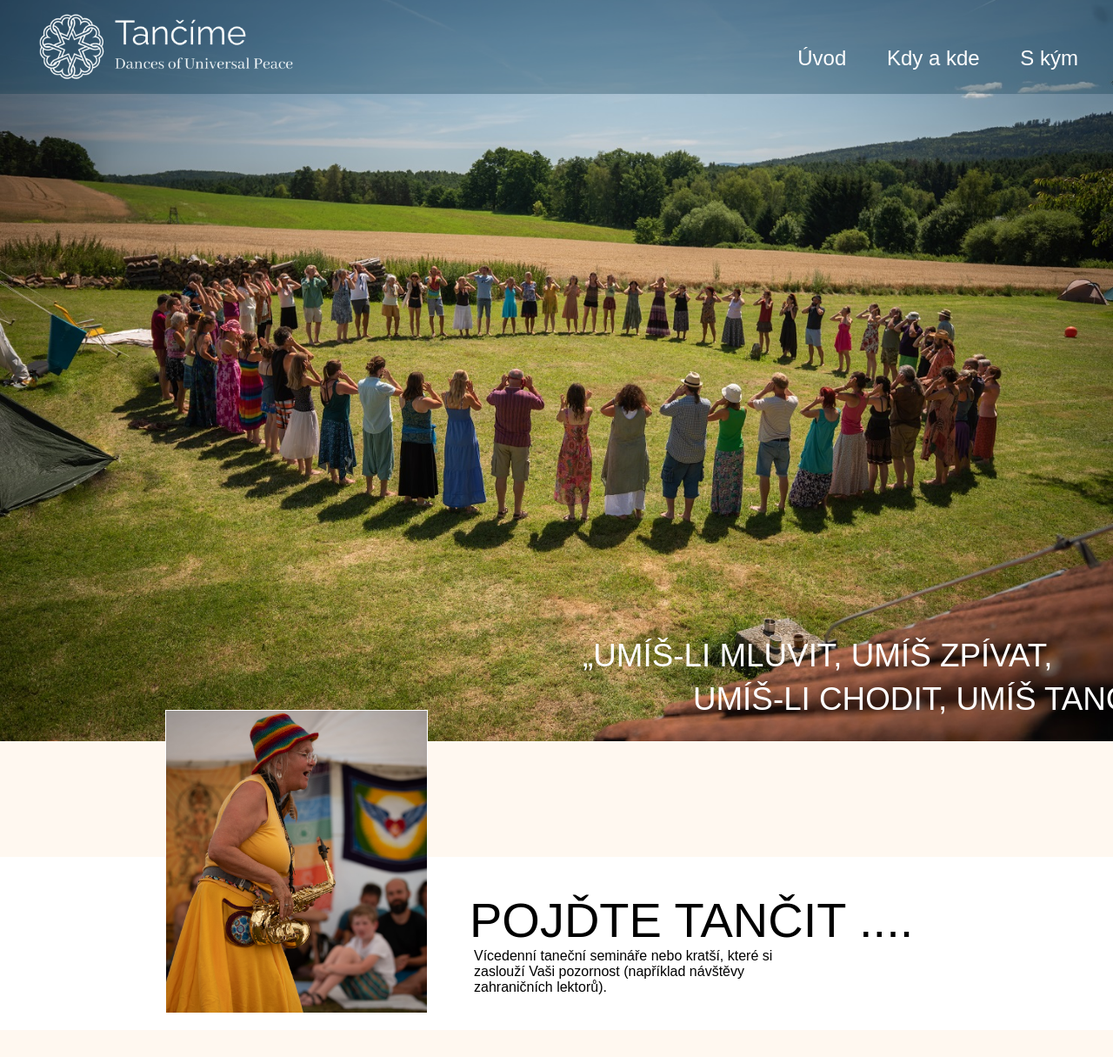
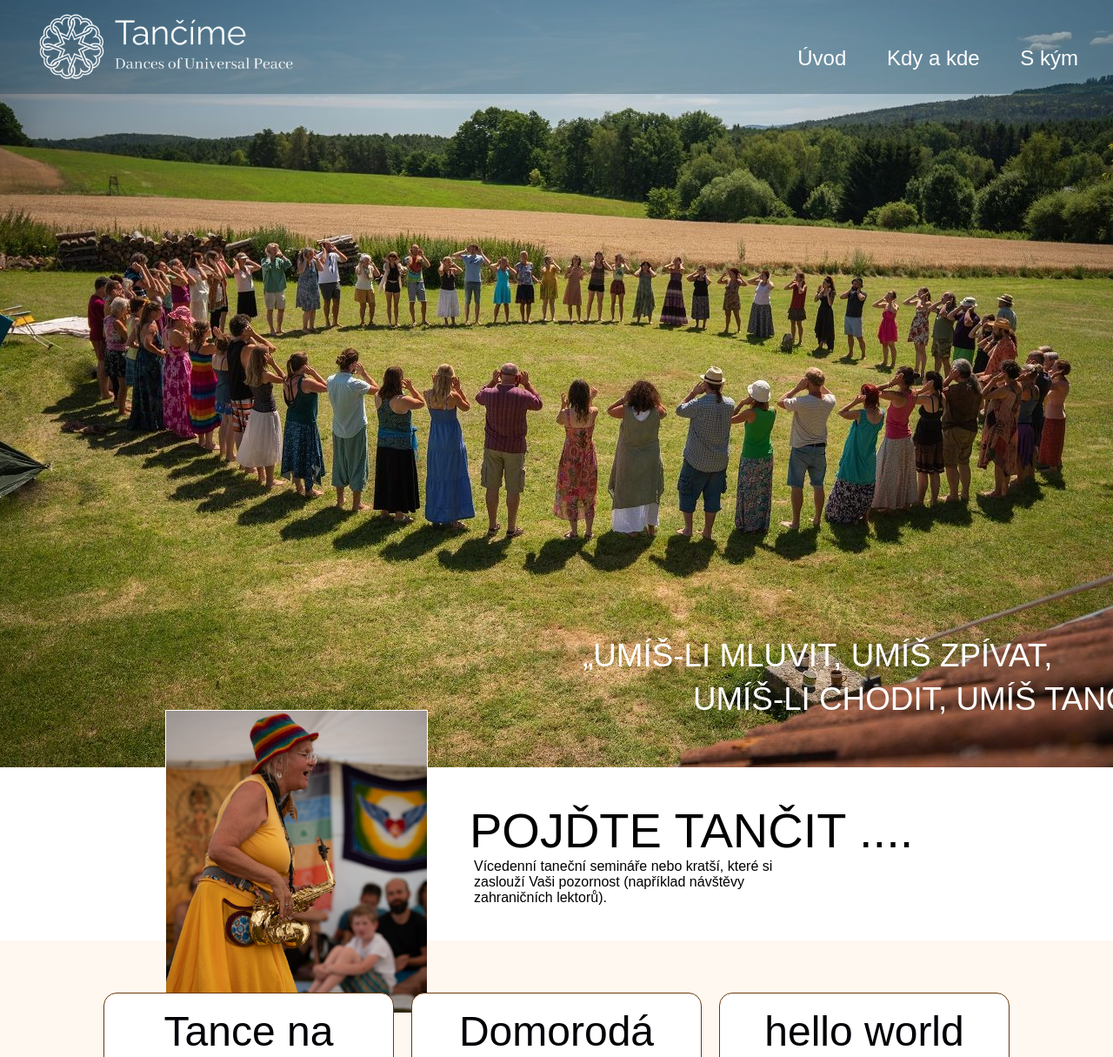
Before and after one commit to anniekriz/tancimecz, a Django app: page / in a window 1280 px wide; the page is wider, and only the part inside the window is pictured. Shown: the top 1215 px of that part at 87% size. Run offline with Django 5.2, Linux system fonts and the light colour scheme; data comes from the database, SQL or seed files in the repository; some web fonts are replaced.

Commit message:
RD - header image

```diff
--- a/web/dance_web/static/css/base.css
+++ b/web/dance_web/static/css/base.css
@@ -41,7 +41,7 @@ a {
 .header {
     position: relative;
     width: 100%;
-    background-color: rgb(2,47,66,0.3);
+    background-color: #022F424D;
     text-align: center;
     z-index: 1;
 }
@@ -71,39 +71,9 @@ a {
     margin-left: 40px;
 }
 
-.menu-item a {
-    color: #ffffff;
-}
-
-/* .header {
-    width: 100%;
-    background-color: #022F42;
-    padding: 10px 0;
-}
-
-.logo {
-    position: relative;
-    top: 20px;
-    left: -550px;
-}
-
-.menu {
-    list-style-type: none;
-    margin: 0;
-    padding: 0;
-    right: 0;
-    font-family: 'Ysabeau SC', sans-serif;
-    font-size: 1.5em;
-    color: #022F42;
-    position: relative;
-    right: -460px;
-    top: -40px
-}
-
-.menu a {
-    text-decoration: none;
-    color: white;
-}*/
+    .menu-item a {
+        color: #ffffff;
+    }
 
 .menu a:hover {
     text-decoration: underline;
@@ -129,3 +99,15 @@ a {
     color: #ffffff;
     padding-top: 50px;
 }
+
+@media (max-width: 750px) {
+    .menu {
+        display: none;
+    }
+}
+
+@media (min-width: 2300px) {
+    .header {
+        background-color: #022F42F0;
+    }
+}
--- a/web/dance_web/static/css/homepage.css
+++ b/web/dance_web/static/css/homepage.css
@@ -1,13 +1,16 @@
 /* Header */
-.header-image {
+.header-image-container {
     position: relative;
     width: 100%;
-    height: 987px;
-    background-image: url("/static/images/kruh.jpg");
-    background-size: 100%;
-    background-repeat: no-repeat;
-    z-index: 0;
+    height: 884px;
     margin-top: -110px;
+    overflow: hidden;
+}
+
+.header-image {
+    width: 100%;
+    height: auto;
+    object-fit: cover;
 }
 
 .header-text {
@@ -275,3 +278,24 @@
     display: inline-block;
     vertical-align: middle
 }
+
+@media (max-width: 1492px) {
+    .header-image {
+        width: auto;
+        height: 100%;
+        position: absolute;
+        top: 50%;
+        left: 50%;
+        transform: translate(-50%, -50%);
+    }
+}
+
+@media (min-width: 1921px) {
+    .header-image {
+        width: 100%;
+        height: auto;
+        position: absolute;
+        top: 64%;
+        transform: translate(-50%, -50%);
+    }
+}
--- a/web/dance_web/templates/homepage.html
+++ b/web/dance_web/templates/homepage.html
@@ -10,7 +10,8 @@
 {% endblock %}
 
 {% block content %}
-<div class="header-image">
+<div class="header-image-container">
+    <img class="header-image" src="static/images/kruh.jpg">
     <div class="header-text">
         <span class="first-line">„UMÍŠ-LI MLUVIT, UMÍŠ ZPÍVAT,</span> <br>
         <span class="second-line">UMÍŠ-LI CHODIT, UMÍŠ TANČIT...“</span>
```
Also changed, not shown: web/dance_web/static/images/kruh.jpg, web/dance_web/static/images/kruh.orig.jpg (added). Lines whose indentation alone changed are shown as unchanged.
